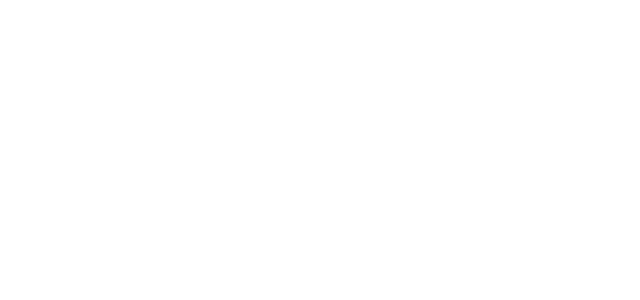
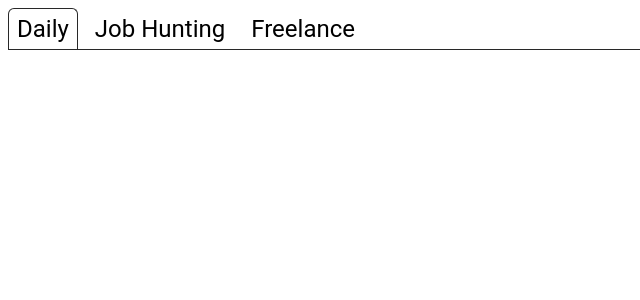
Before and after one commit to jdc-cunningham/jobless-arc, a React (Create React App) app in the folder desktop-wrapper/app/: page / in a window 1280 px wide. Shown: the top 300 px of the page, without its empty margins (0-640 px from the left). Built offline with nearby package versions, Linux system fonts and the light colour scheme.

Commit message:
working tab view

```diff
--- a/desktop-wrapper/app/src/App.css
+++ b/desktop-wrapper/app/src/App.css
@@ -1,3 +1,9 @@
 .App {
-
+  display: flex;
+  align-items: flex-start;
+  justify-content: flex-start;
+  flex-direction: column;
+  width: 100vw;
+  height: 100vh;
+  padding: 0.5rem;
 }
--- a/desktop-wrapper/app/src/App.js
+++ b/desktop-wrapper/app/src/App.js
@@ -1,9 +1,23 @@
+import { useState, useEffect } from 'react';
 import './App.css';
+import TabbedHeader from './components/tabbed-header/tabbed-header';
 
-function App() {
+const App = () => {
+  const tabs = {
+    'daily': 'Daily',
+    'job-hunting': 'Job Hunting',
+    'freelance': 'Freelance'
+  };
+
+  const [activeTab, setActiveTab] = useState('daily');
+
   return (
     <div className="App">
-
+      <TabbedHeader
+        tabs={tabs}
+        activeTab={activeTab}
+        setActiveTab={setActiveTab}
+      />
     </div>
   );
 }
--- /dev/null
+++ b/desktop-wrapper/app/src/components/tabbed-header/tabbed-header.css
@@ -0,0 +1,40 @@
+.tabbed-header {
+  display: flex;
+  align-items: center;
+  justify-content: flex-start;
+  flex-direction: row;
+  width: 100%;
+  flex: 0;
+  border-bottom: 1px solid #282828;
+}
+
+.tabbed-header__tab {
+  font-size: 1.5rem;
+  padding: 0.5rem;
+  cursor: pointer;
+  border-left: 1px solid transparent;
+  border-top: 1px solid transparent;
+  border-right: 1px solid transparent;
+}
+
+.tabbed-header__tab.active {
+  border-left: 1px solid #282828;
+  border-top: 1px solid #282828;
+  border-right: 1px solid #282828;
+  border-top-left-radius: 6px;
+  border-top-right-radius: 6px;
+}
+
+.tabbed-header__tab:not(:first-of-type) {
+  margin-left: 0.5rem;
+}
+
+.tabbed-header__tab:hover {
+  background-color: #282828;
+  color: white;
+  border-left: 1px solid #282828;
+  border-top: 1px solid #282828;
+  border-right: 1px solid #282828;
+  border-top-left-radius: 6px;
+  border-top-right-radius: 6px;
+}
--- /dev/null
+++ b/desktop-wrapper/app/src/components/tabbed-header/tabbed-header.js
@@ -0,0 +1,19 @@
+import { useState, useEffect } from 'react';
+import './tabbed-header.css';
+
+const TabbedHeader = (props) => {
+  const { tabs, activeTab, setActiveTab } = props;
+
+  return <div className="tabbed-header">
+    {Object.keys(tabs).map(tab => (
+      <div
+        className={`tabbed-header__tab ${tab === activeTab ? 'active' : ''}`}
+        onClick={() => setActiveTab(tab)}
+      >
+        {tabs[tab]}
+      </div>
+    ))}
+  </div>
+}
+
+export default TabbedHeader;
--- a/desktop-wrapper/app/src/index.css
+++ b/desktop-wrapper/app/src/index.css
@@ -1,4 +1,8 @@
+body {
+  display: block;
+}
+
 body * {
-  font-family: roboto, 'sans-serif';
+  font-family: 'Roboto', sans-serif;
   box-sizing: border-box;
 }
```
Also changed, not shown: desktop-wrapper/app/src/components/body/daily/daily.js (added, +8 -0 lines), desktop-wrapper/app/src/components/body/daily/daily.css (added), desktop-wrapper/app/src/components/body/freelance/freelance.css (added), desktop-wrapper/app/src/components/body/freelance/freelance.js (added), desktop-wrapper/app/src/components/body/job-hunting/job-hunting.css (added), desktop-wrapper/app/src/components/body/job-hunting/job-hunting.js (added), 1 other file (tests, documents, lock files or other folders).
